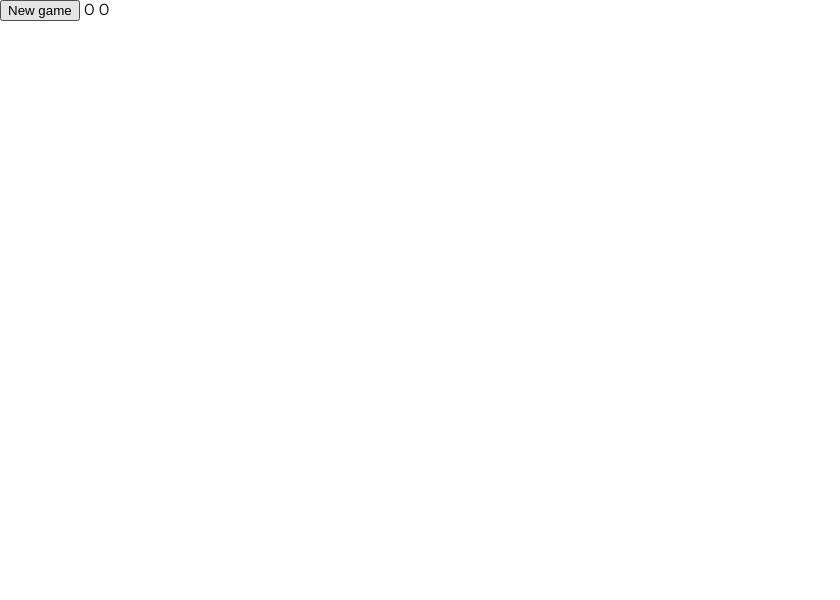
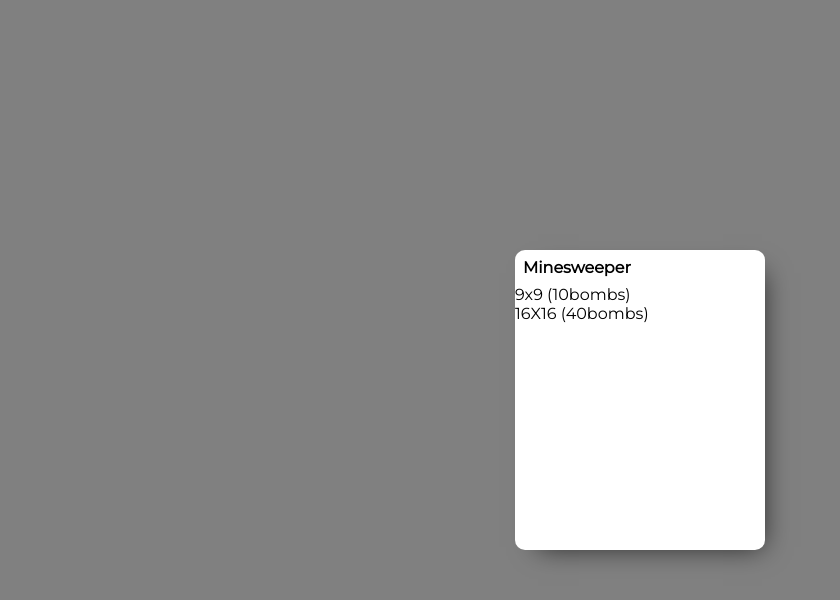
Before and after one commit to bence04/minesweeper_euroskills_2020, an Angular app in the folder minesweeper/: page / in a window 1280 px wide. Shown: the top 600 px of the page, without its empty margins (0-840 px from the left). Built offline with nearby package versions, Linux system fonts and the light colour scheme.

Commit message:
start game login screen

```diff
--- a/minesweeper/src/app/app.component.html
+++ b/minesweeper/src/app/app.component.html
@@ -1,22 +1,13 @@
-<button (click)="newGame()">New game</button>
-{{ timeInSec }} {{ allBombs }}
-
-<div class="row" *ngFor="let row of gameMap; let rowIndex = index">
-  <span class="column" *ngFor="let item of row; let columnIndex = index">
-    <span class="item" *ngIf="item.isClicked"> {{ item.value }} </span>
-    <span
-      class="item"
-      *ngIf="!item.isClicked && !item.isSelected"
-      (contextmenu)="selectField(item, rowIndex, columnIndex)"
-      (click)="clickField(item, rowIndex, columnIndex)">
-      &nbsp;
-      <span *ngIf="item.value === -1">B</span>
-    </span>
-    <span
-      class="item"
-      *ngIf="item.isSelected && !endOfGame"
-      (contextmenu)="selectField(item, rowIndex, columnIndex)">
-      <i class="fas fa-flag"></i>
-    </span>
-  </span>
+<!-- <app-board></app-board> -->
+<div class="wrapper">
+  <div class="game-start">
+    <div class="header">
+      Minesweeper
+    </div>
+    <div class="content">
+      9x9 (10bombs)
+      <br>
+      16X16 (40bombs)
+    </div>
+  </div>
 </div>
--- a/minesweeper/src/app/app.component.scss
+++ b/minesweeper/src/app/app.component.scss
@@ -1,12 +1,32 @@
-.column {
-  display: inline-block;
+.wrapper {
+  background: grey;
+  width: 100%;
+  height: 100vh;
+  display: flex;
+  align-items: center;
+  justify-content: center;
 
-  .item {
-    display: flex;
-    align-items: center;
-    justify-content: center;
-    height: 50px;
-    width: 50px;
-    border: 1px solid black;
+  .game-start {
+    background: white;
+    border-radius: 10px;
+    height: 300px;
+    width: 250px;
+    margin: 0;
+    animation: scale-up-center 1.5s;
+    box-shadow: 10px 10px 26px -13px rgba(0,0,0,0.75);
+
+    .header {
+      padding: 8px;
+      font-weight: bold;
+    }
+  }
+
+  @keyframes scale-up-center {
+    0% {
+      transform: scale(0);
+    }
+    100% {
+      transform: scale(1);
+    }
   }
 }
--- a/minesweeper/src/app/app.component.ts
+++ b/minesweeper/src/app/app.component.ts
@@ -1,7 +1,4 @@
 import { Component } from '@angular/core';
-import { GameService } from './service/game.service';
-import { GameFieldModel, GameFieldEnum, HighScoreModel } from './model/game.enum';
-import { timer, Subscription } from 'rxjs';
 
 @Component({
   selector: 'app-root',
@@ -9,71 +6,7 @@
   styleUrls: ['./app.component.scss']
 })
 export class AppComponent {
-  gameMap: GameFieldModel[][];
-  endOfGame = false;
-  timeInSec = 0;
-  allBombs = 0;
-  timerSubscription: Subscription;
-  highScore: HighScoreModel[] = [];
-
-  constructor(private gameService: GameService) {}
-
-  newGame() {
-    this.getHighscore();
-    if (this.timerSubscription !== undefined) { this.timerSubscription.unsubscribe(); }
-    this.gameMap = this.gameService.generateMap(9, 9, 10);
-    this.allBombs = 10;
-    this.endOfGame = false;
-    this.timerSubscription = timer(0, 1000).subscribe((val) => this.timeInSec = val);
-  }
-
-  selectField(item: GameFieldModel, rowIndex: number, columnIndex: number) {
-    if (!this.endOfGame) {
-      if (item.isSelected) { this.allBombs++; } else { this.allBombs--; }
-      this.gameMap[rowIndex][columnIndex].isSelected = !item.isSelected;
-    } else {
-      alert('kezdj új játékot');
-    }
-    return false;
-  }
-
-  clickField(item: GameFieldModel, rowIndex: number, columnIndex: number) {
-    if (!this.endOfGame) {
-      if (item.value === GameFieldEnum.BOMB) {
-        this.gameFinnish();
-        alert('vesztettél');
-      } else {
-        this.gameService.showEmptyNeighbours(rowIndex, columnIndex, this.gameMap);
-      }
-      if (this.gameService.isLastClick(this.gameMap)) {
-        this.gameFinnish();
-        this.highScore.push({name: 'asd', time: this.timeInSec});
-        const sortedHighScore = this.highScore.sort(function(e1, e2) {
-          return e1.time - e2.time;
-        }).slice(0, 5);
-        localStorage.setItem('highscores', JSON.stringify(sortedHighScore));
-        alert('Nyertél');
-      }
-    } else {
-      alert('kezdj új játékot');
-    }
-  }
-
-  gameFinnish() {
-    this.gameMap.map(e =>
-      e.map(el => el.isClicked = (el.value === GameFieldEnum.BOMB || el.isClicked))
-    );
-    this.timerSubscription.unsubscribe();
-    this.endOfGame = true;
-  }
-
-  getHighscore() {
-    const getScoreStr = localStorage.getItem('highscores');
-    if (getScoreStr !== null) {
-      this.highScore = JSON.parse(getScoreStr);
-    }
-  }
-
+  constructor() {}
 
 
 
```
